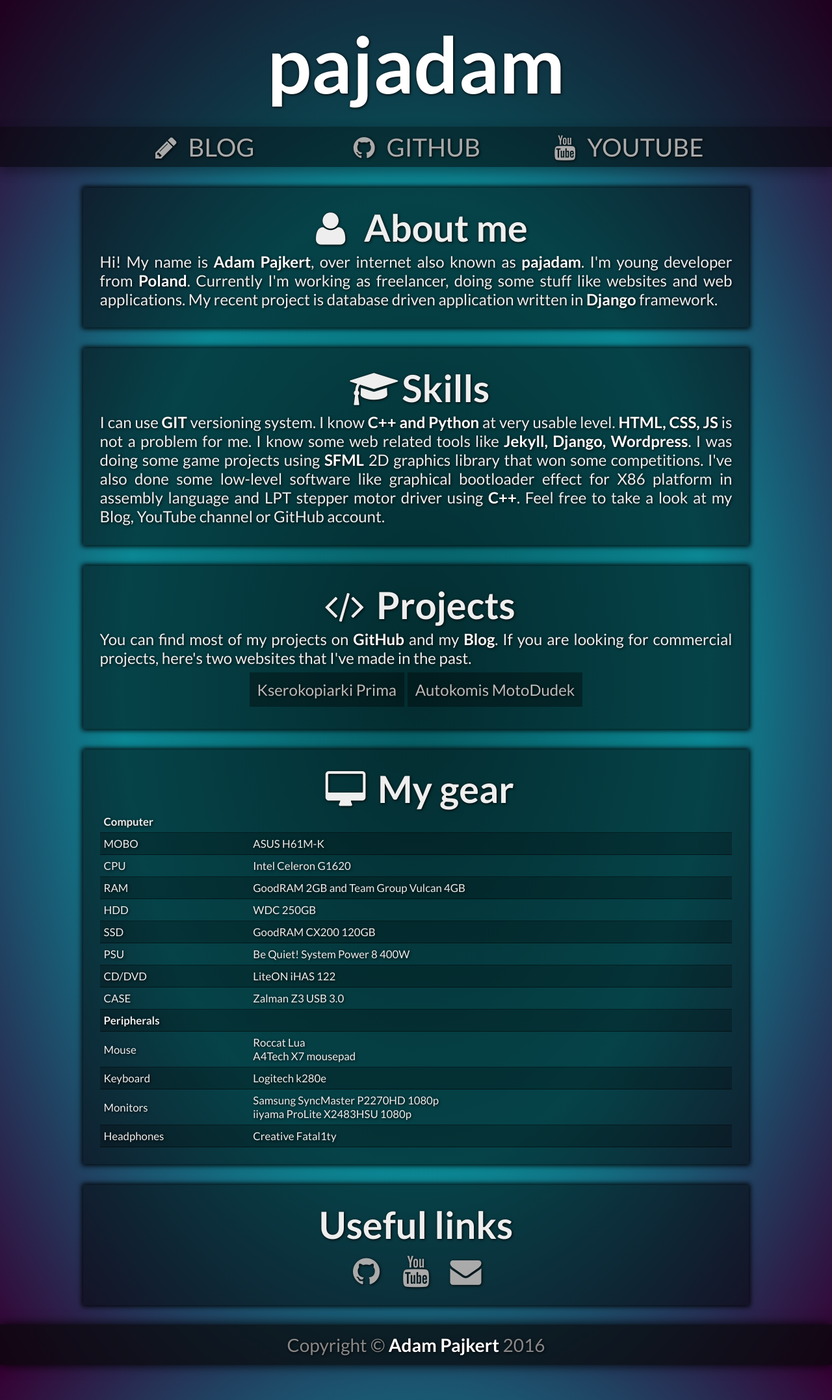
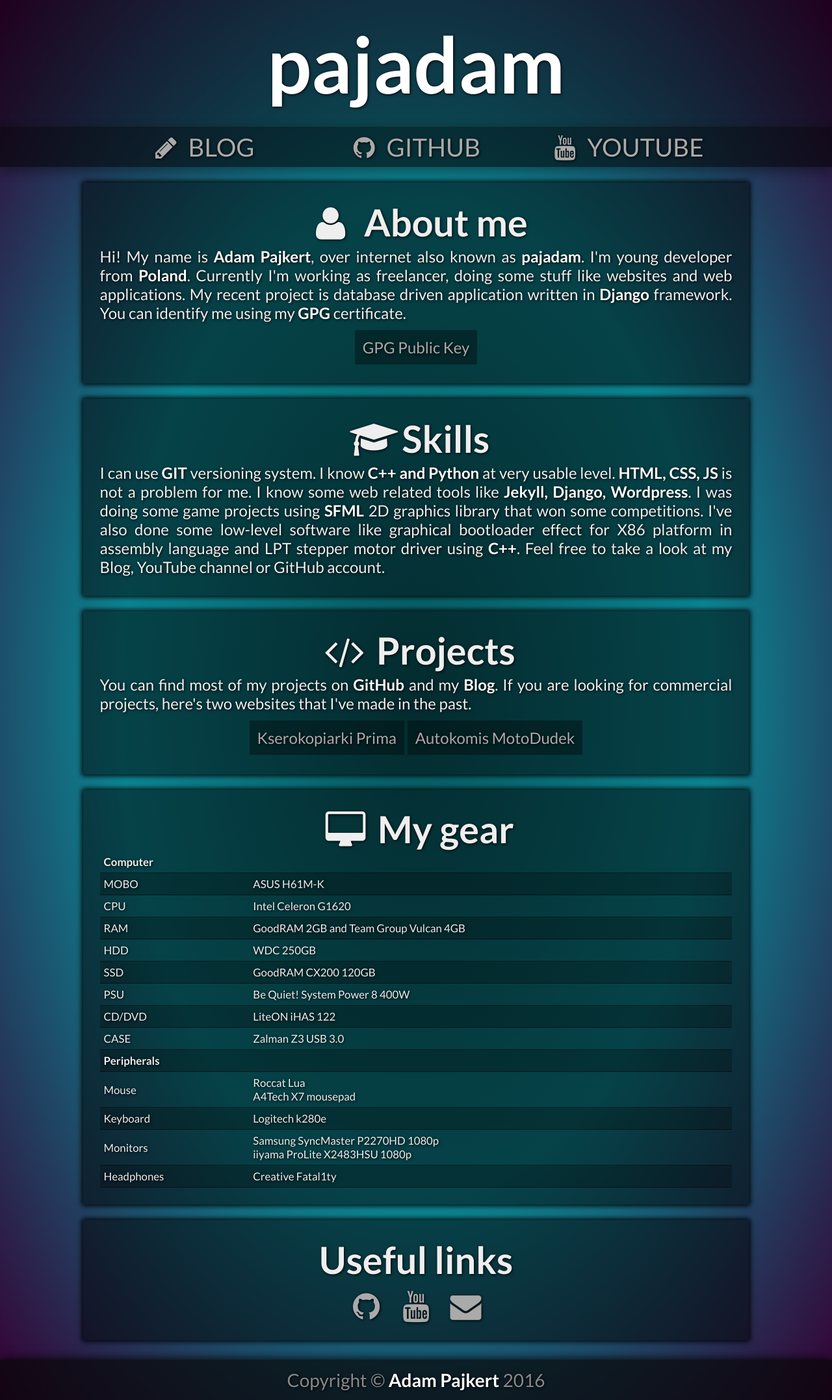
Before and after one commit to pajadam/pajadam.me, a Jekyll site: the page built from index.html, in a window 1280 px wide. Shown: the whole page at 65% size. Built offline with Jekyll 4.4.1, drawn with Linux system fonts in a browser that asks for light colours.

Commit message:
Added my GPG Public Key and cleaned up CSS.

```diff
--- a/_sass/_content.scss
+++ b/_sass/_content.scss
@@ -1,14 +1,14 @@
 .container{
     color: #eee;
-    padding: 2%;
+    padding: 0px 2%;
 }
 
 .box{
     width: 95%;
+    margin: 24px auto;
     padding: 2.5%;
     max-width: 1000px;
-    margin-left: auto;
-    margin-right: auto;
+    text-align: center;
     background-color: rgba( 0, 0, 0, .5);
 
     -webkit-box-shadow: 0px 0px 8px 2px rgba(0,0,0,1);
@@ -40,21 +40,23 @@
 }
 
 .box .button{
-    color: #bbb;
-    margin: 4px 0px;
+    margin-top: 8px;
     display: inline-block;
     padding: 12px;
     background-color: rgba(0, 0, 0, .35);
 }
 
 .box .button:hover{
-    color: #eee;
     background-color: rgba(0, 0, 0, .7);
 }
 
 @media screen and (max-width: 768px) {
     .container{
-        padding: 16px 8px;
+        padding: 0px 10px;
+    }
+
+    .box{
+        margin: 14px auto;
     }
 
     .box h1{
@@ -80,7 +82,7 @@
 
 @media screen and (min-width: 1280px) {
     .container{
-        padding: 32px 10%;
+        padding: 0px 10%;
     }
 
     .box h1{
--- a/_sass/_footer.scss
+++ b/_sass/_footer.scss
@@ -17,7 +17,7 @@
 
 .footer-spacing{
     padding: 14px 0px;
-    margin-top: 32px;
+    margin-top: 64px;
 }
 
 @media screen and (max-width: 768px) {
@@ -28,6 +28,6 @@
 
     .footer-spacing{
         padding: 9px 0px;
-        margin-top: 23px;
+        margin-top: 46px;
     }
 }
--- a/index.html
+++ b/index.html
@@ -2,7 +2,7 @@
 layout: default
 ---
 
-<div class="centered box">
+<div class="box">
 
     <h1><i class="icon-about"></i> About me</h1>
 
@@ -10,14 +10,18 @@
         Hi! My name is <b>Adam Pajkert</b>, over internet also known as <b>pajadam</b>.
         I'm young developer from <b>Poland</b>. Currently I'm working as freelancer,
         doing some stuff like websites and web applications. My recent project is database
-        driven application written in <b>Django</b> framework.
+        driven application written in <b>Django</b> framework. You can identify me using
+        my <b>GPG</b> certificate.
+    </p>
+
+    <p class="centered">
+        <a title="My GPG public key." rel="nofollow"
+           href="/gpg.asc" class="button">GPG Public Key</a>
     </p>
 
 </div>
 
-<div class="spacer"></div>
-
-<div class="centered box">
+<div class="box">
 
     <h1><i class="icon-skills"></i> Skills</h1>
 
@@ -32,9 +36,7 @@
 
 </div>
 
-<div class="spacer"></div>
-
-<div class="centered box">
+<div class="box">
 
     <h1><i class="icon-code"></i> Projects</h1>
 
@@ -52,9 +54,7 @@
 
 </div>
 
-<div class="spacer"></div>
-
-<div class="centered box">
+<div class="box">
 
     <h1><i class="icon-desktop"></i> My gear</h1>
 
@@ -62,9 +62,8 @@
 
 </div>
 
-<div class="spacer"></div>
+<div class="box">
 
-<div class="centered box">
     <h1>Useful links</h1>
 
     <a title="Visit my GitHub account." rel="nofollow"
```
Also changed, not shown: 1 other file.
